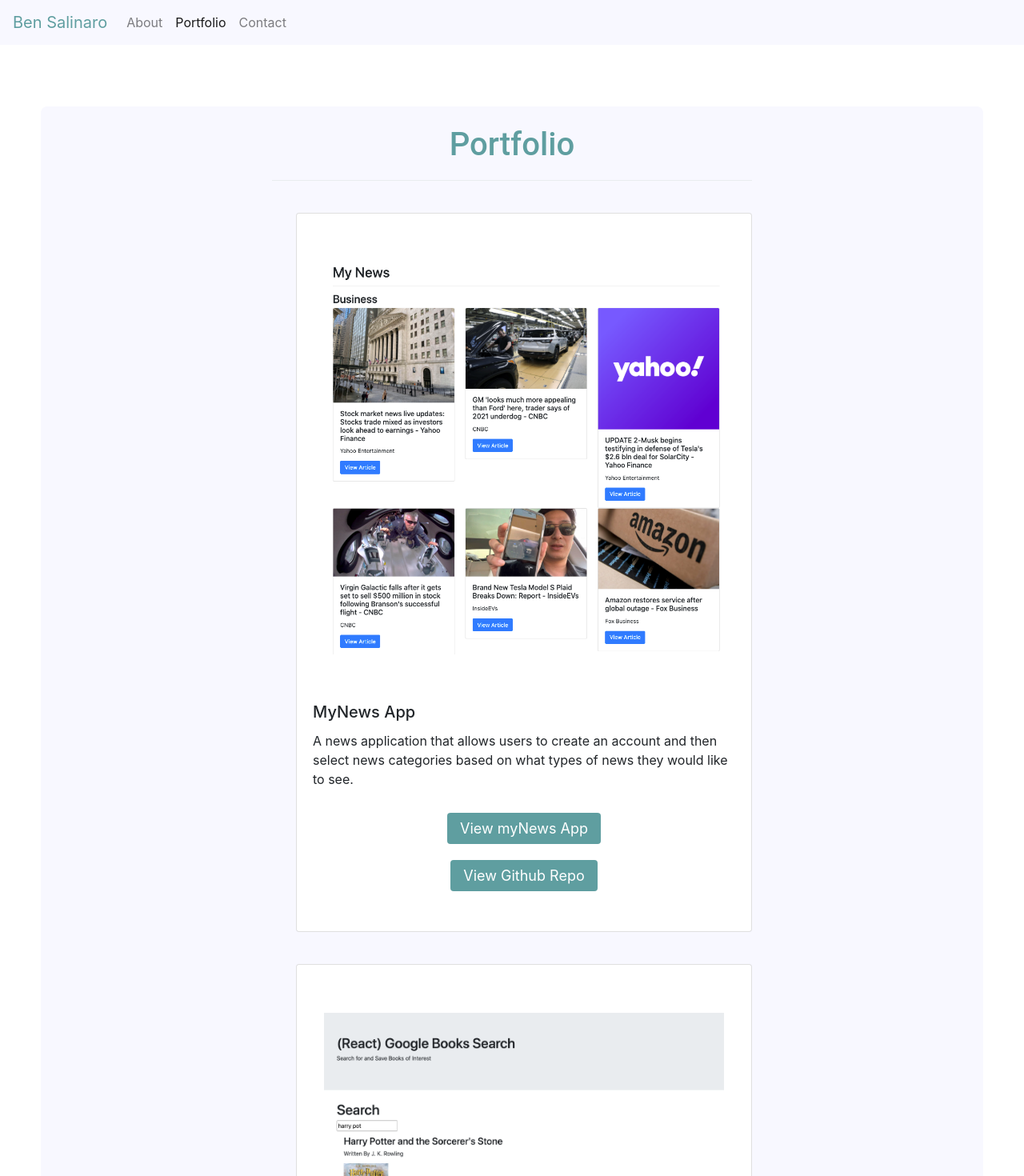
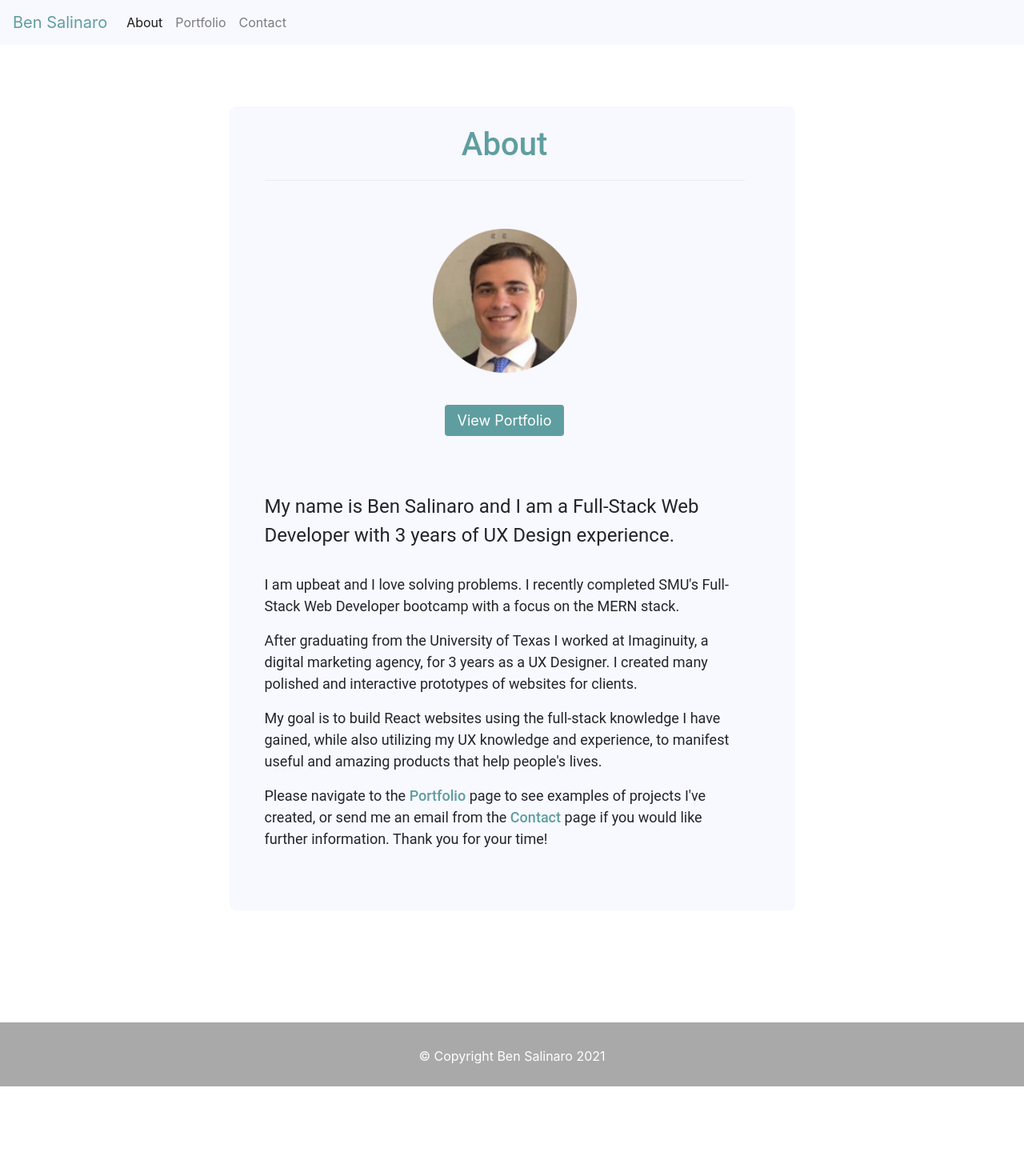
Before and after one commit to salinb04/React-Portfolio, a React (Create React App) app: page /Portfolio in a window 1280 px wide. Shown: the top 1470 px of the page at 80% size. After the commit the page ends 1358 px from the top, so only its background shows below. Built offline with nearby package versions, Linux system fonts and the light colour scheme.

Commit message:
added basename property to router on app.js file

```diff
--- a/src/App.js
+++ b/src/App.js
@@ -1,5 +1,5 @@
 import React from "react";
-import { BrowserRouter as Router, Route, Switch } from "react-router-dom";
+import { HashRouter as Router, Route, Switch } from "react-router-dom";
 import NavigationWithRouter from "./components/navigation/Navigation";
 import About from "./pages/about/About";
 import Portfolio from "./pages/portfolio/Portfolio";
--- a/src/components/navigation/Navigation.js
+++ b/src/components/navigation/Navigation.js
@@ -16,8 +16,8 @@ function Navigation(props) {
           onSelect={(selectedKey) => this.activeKey=`${selectedKey}`}
         >
           <Nav.Link style={{font: "Roboto"}} eventKey="/" href="/">About</Nav.Link>
-          <Nav.Link to="/Portfolio" style={{font: "Roboto"}} eventKey="/Portfolio">Portfolio</Nav.Link>
-          <Nav.Link to="/Contact" style={{font: "Roboto"}} eventKey="/Contact">Contact</Nav.Link>
+          <Nav.Link style={{font: "Roboto"}} eventKey="/Portfolio" href="/Portfolio">Portfolio</Nav.Link>
+          <Nav.Link style={{font: "Roboto"}} eventKey="/Contact" href="/Contact" >Contact</Nav.Link>
         </Nav>
       </Navbar.Collapse>
     </Navbar>
```
Also changed, not shown: 11 other files (tests, documents, lock files or other folders).
